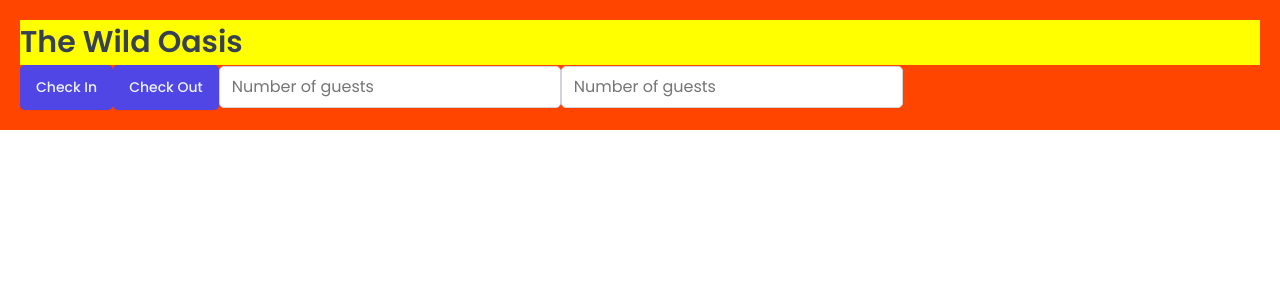
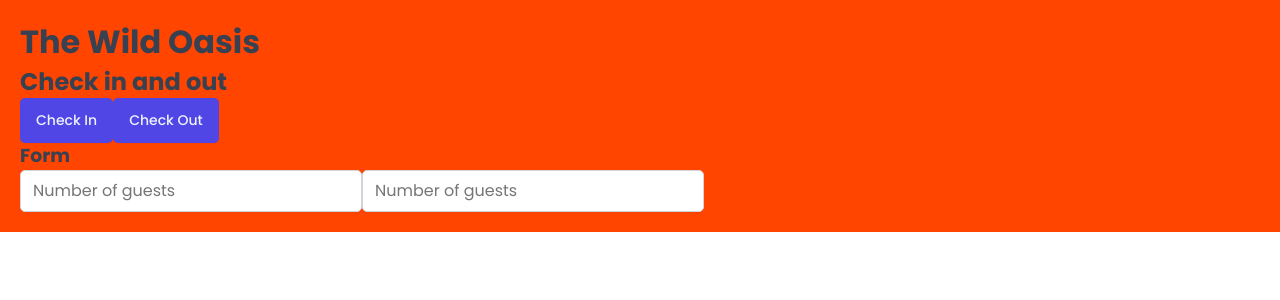
Before and after one commit to fido1hn/the-wild-oasis, a React (Vite) app: page / in a window 1280 px wide. Shown: the top 300 px of the page. Built offline with nearby package versions, Linux system fonts and the light colour scheme; a web font is replaced by a local one.

Commit message:
styled components props and the css function

```diff
--- a/src/App.jsx
+++ b/src/App.jsx
@@ -2,12 +2,7 @@
 import GlobalStyles from "./styles/GlobalStyles";
 import Button from "./ui/Button";
 import Input from "./ui/Input";
-
-const H1 = styled.h1`
-  font-size: 30px;
-  font-weight: 600;
-  background-color: yellow;
-`;
+import Heading from "./ui/Heading";
 
 const StyledApp = styled.div`
   background-color: orangered;
@@ -19,9 +14,13 @@
     <>
       <GlobalStyles />
       <StyledApp>
-        <H1>The Wild Oasis</H1>
+        <Heading as="h1">The Wild Oasis</Heading>
+
+        <Heading as="h2">Check in and out</Heading>
         <Button onClick={() => alert("checked in")}>Check In</Button>
         <Button onClick={() => alert("checked out")}>Check Out</Button>
+
+        <Heading as="h3">Form</Heading>
         <Input type="number" placeholder="Number of guests" />
         <Input type="number" placeholder="Number of guests" />
       </StyledApp>
--- /dev/null
+++ b/src/ui/Heading.jsx
@@ -0,0 +1,28 @@
+import styled, { css } from "styled-components";
+
+const Heading = styled.h1`
+  ${(props) => {
+    props.as === "h1" &&
+      css`
+        font-size: 3rem;
+        font-weight: 600;
+      `;
+  }}
+  ${(props) => {
+    props.as === "h2" &&
+      css`
+        font-size: 2rem;
+        font-weight: 600;
+      `;
+  }}
+  ${(props) => {
+    props.as === "h3" &&
+      css`
+        font-size: 2rem;
+        font-weight: 500;
+      `;
+  }}
+  line-height: 1.4;
+`;
+
+export default Heading;
```
